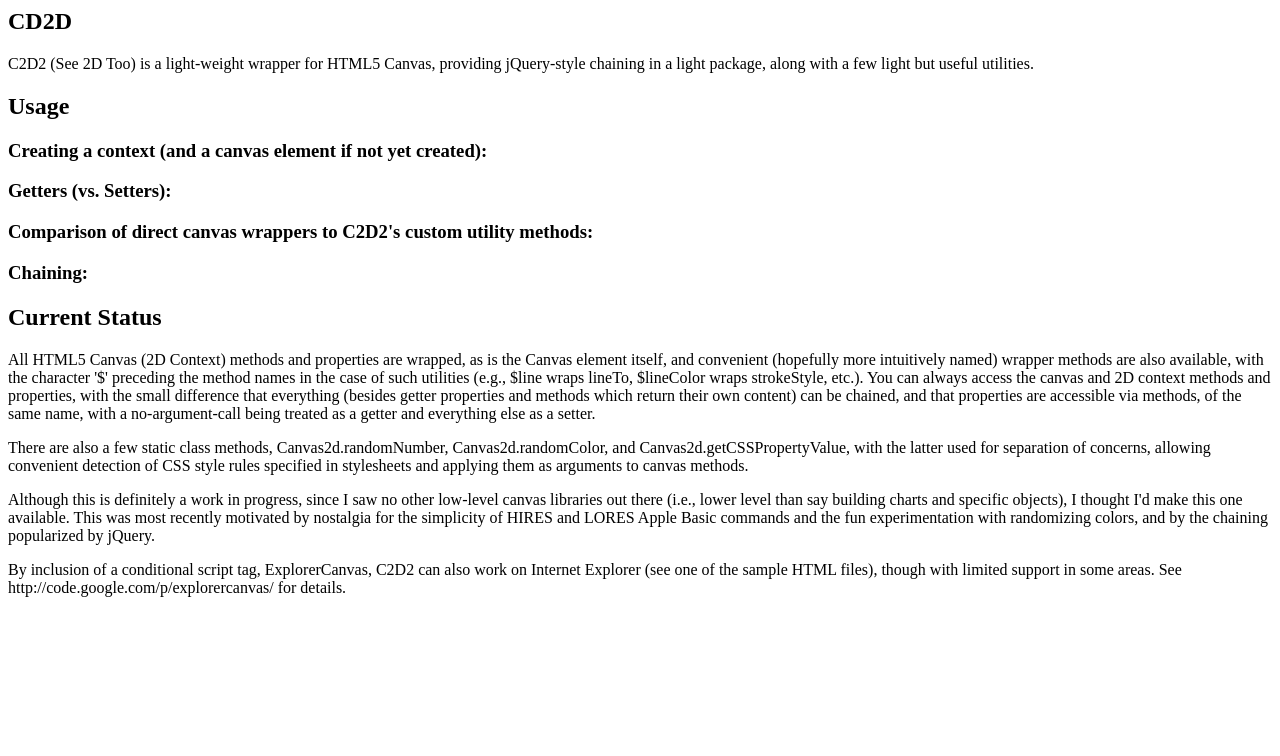
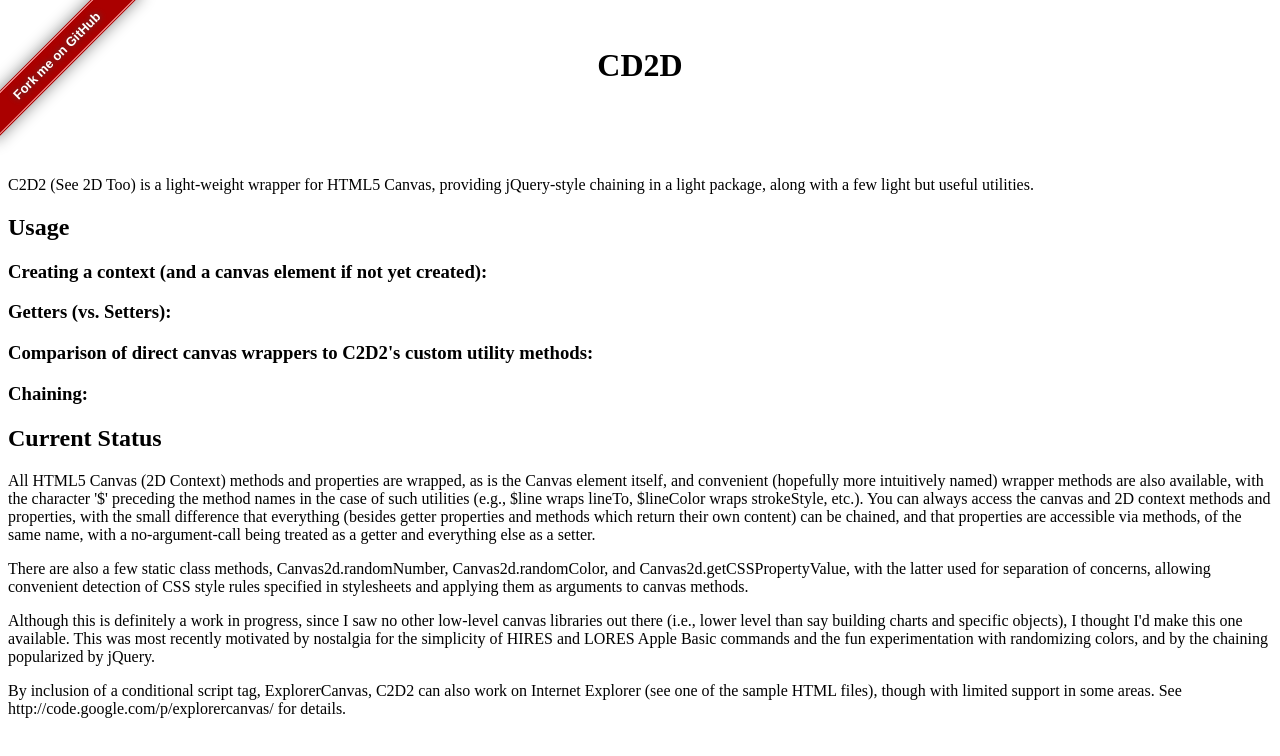
Before and after one commit to brettz9/C2D2, a plain HTML site: page index.html in a window 1280 px wide. Drawn offline with Linux system fonts and the light colour scheme.

Commit message:
Adding Fork ribbon

```diff
--- a/index.html
+++ b/index.html
@@ -1,5 +1,46 @@
-<h2>CD2D</h2>
+<html><head>
+   <style type="text/css" media="screen">
+      h1 {text-align:center;}
+      .ribbon {
+        background-color: #a00;
+        overflow: hidden;
+        /* top left corner */
+        position: absolute;
+        left: -3em;
+        top: 2.5em;
+        /* 45 deg ccw rotation */
+        -moz-transform: rotate(-45deg);
+        -webkit-transform: rotate(-45deg);
+        /* shadow */
+        -moz-box-shadow: 0 0 1em #888;
+        -webkit-box-shadow: 0 0 1em #888;
+      }
+      .ribbon a {
+        border: 1px solid #faa;
+        color: #fff;
+        display: block;
+        font: bold 81.25% 'Helvetiva Neue', Helvetica, Arial, sans-serif;
+        margin: 0.05em 0 0.075em 0;
+        padding: 0.5em 3.5em;
+        text-align: center;
+        text-decoration: none;
+        /* shadow */
+        text-shadow: 0 0 0.5em #444;
+      }
+    </style>
+</head>
 
+<body>
+  <div class="ribbon">
+    <a href="https://github.com/brettz9/C2D2">Fork me on GitHub</a>
+  </div>
+<br />
+
+<h1>CD2D</h1>
+
+<br />
+<br />
+<br />
 <p>C2D2 (See 2D Too) is a light-weight wrapper for HTML5 Canvas, providing jQuery-style chaining in a light package, along with a few light but useful utilities.</p>
 
 <h2>Usage</h2>
@@ -25,3 +66,6 @@
 <p>Although this is definitely a work in progress, since I saw no other low-level canvas  libraries out there (i.e., lower level than say building charts and specific objects), I thought I'd make this one available. This was most recently motivated by nostalgia for the simplicity of HIRES and LORES Apple Basic commands and the fun experimentation with randomizing colors, and by the chaining popularized by jQuery.</p>
 
 <p>By inclusion of a conditional script tag, ExplorerCanvas, C2D2 can also work on Internet Explorer (see one of the sample HTML files), though with limited support in some areas. See http://code.google.com/p/explorercanvas/ for details.</p>
+
+</body>
+</html>
```
